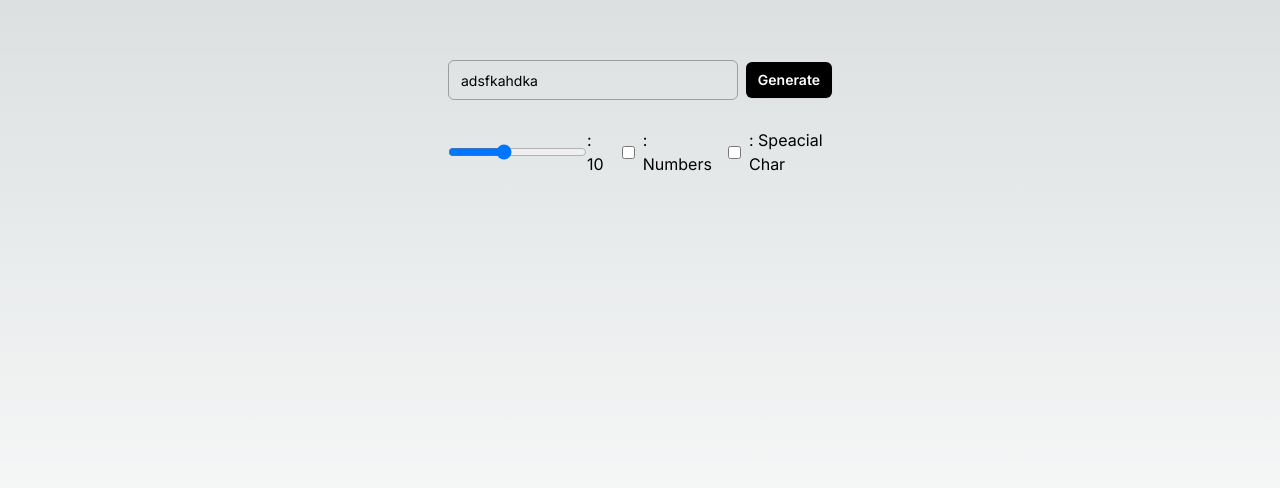
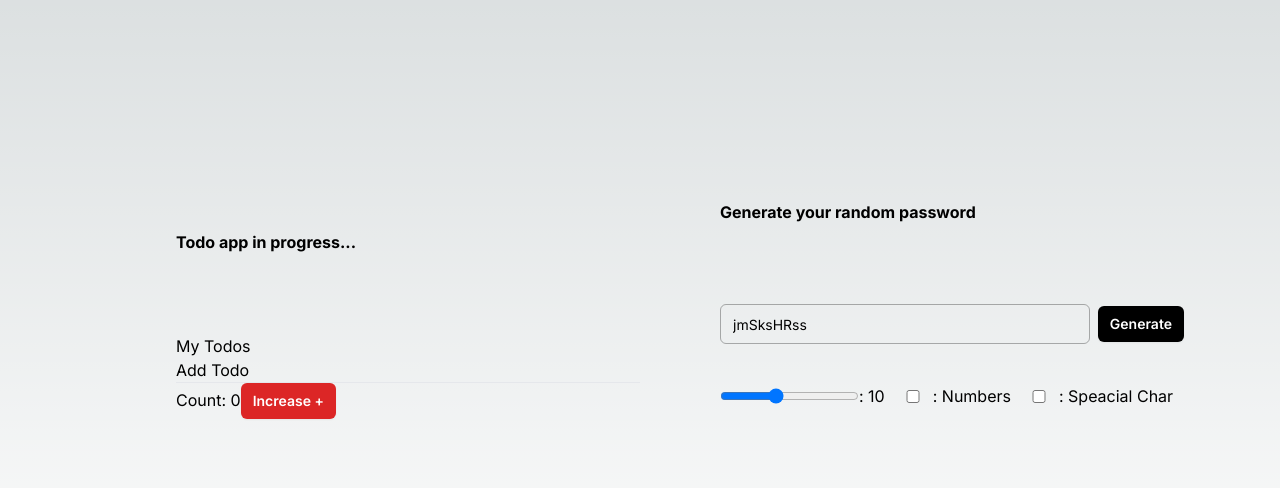
Before and after one commit to devprakashduve/password-generator, a Next.js app: page / in a window 1280 px wide. Shown: the part 116-604 px from the top of the page. Built offline with nearby package versions, Linux system fonts and the light colour scheme.

Commit message:
random password functionality improved and todo app started

```diff
--- a/src/app/page.tsx
+++ b/src/app/page.tsx
@@ -1,9 +1,10 @@
 "use client";
 
-import { useState } from "react";
+import { useState, useCallback, useEffect } from "react";
+import Todos from "./todo";
 
 export default function Home() {
-  const [randomPassword, setRandomPassword] = useState("adsfkahdka");
+  const [randomPassword, setRandomPassword] = useState("");
   const [passwordLength, setPasswordLength] = useState(10);
   const [numbers, setNumbers] = useState(false);
   const [speacialChar, setSpeacialChar] = useState(false);
@@ -19,8 +20,8 @@ export default function Home() {
   };
 
   const generatePassword = () => {
-    setRandomPassword("");
-    const char: string = "ABCDEFGHIJKLMNOPQRSTUVWXYZ";
+    // setRandomPassword("");
+    const char: string = "ABCDEFGHIJKLMNOPQRSTUVWXYZabcdefghjkmnpqrstuvwxyz";
     let val: any = "";
     val += char;
     if (numbers) {
@@ -35,20 +36,52 @@ export default function Home() {
       i < passwordLength;
       i += 1, j -= 1
     ) {
-      const index = Math.floor(Math.random() * val.length);
-      result += val[index];
+      const index = Math.floor(Math.random() * val.length+1);
+      result += val.charAt(index);
     }
     setRandomPassword(result);
+  }
+
+  useEffect(()=>{
+    generatePassword()
+  },[passwordLength,numbers,speacialChar])
+
+  const [count, setCount] = useState(0);
+  const [todos, setTodos] = useState([]);
+
+  const increment = () => {
+    setCount((c) => c + 1);
   };
+  const addTodo = useCallback(() => {
+    setTodos((prev) => [...prev, "New Todo"]);
+  },[todos]);
   return (
-    <main className="flex min-h-screen flex-col items-center justify-between p-24">
-      <div className="w-full  py-20 px-20 items-stretch  md:w-1/2">
+    <main className="flex min-h-screen flex-row items-center justify-between p-24">
+       <div className="w-1/2  py-20 mx-20 items-stretch  md:w-1/2">
+        <p className="font-bold my-20">Todo app in progress...</p>
+       <>
+      <Todos todos={todos} addTodo={addTodo} />
+      <hr />
+      <div>
+        Count: {count}
+
+        <button onClick={increment}
+    type="button"
+    className="rounded-md bg-red-600 px-3 py-2 text-sm font-semibold text-white shadow-sm hover:bg-red-600/80 focus-visible:outline focus-visible:outline-2 focus-visible:outline-offset-2 focus-visible:outline-red-600"
+  >
+    Increase +
+  </button>
+      </div>
+    </>
+       </div>
+      <div className="w-1/2  py-20  items-stretch  md:w-1/2">
+      <p className="font-bold my-20" >Generate your random password</p>
         <div className="flex w-full items-center space-x-2 ">
           <input
             className="flex h-10 w-full rounded-md border border-black/30 bg-transparent px-3 py-2 text-sm placeholder:text-gray-600 focus:outline-none focus:ring-1 focus:ring-black/30 focus:ring-offset-1 disabled:cursor-not-allowed disabled:opacity-50"
             type="text"
             placeholder="Random Password"
-            value={randomPassword}
+            defaultValue={randomPassword}
           />
           <button
             onClick={generatePassword}
@@ -68,7 +101,7 @@ export default function Home() {
             value={passwordLength}
             onChange={(e) => {
               changeLenght(e);
-              generatePassword();
+
             }}
           />
           : {passwordLength}
@@ -78,7 +111,7 @@ export default function Home() {
             name="addNumbers"
             onChange={() => {
               enableNumbers();
-              generatePassword();
+
             }}
             checked={numbers}
           />{" "}
@@ -89,7 +122,7 @@ export default function Home() {
             name="addSpecialCharacters"
             onChange={() => {
               enableSpecialChar();
-              generatePassword();
+
             }}
             checked={speacialChar}
           />
--- /dev/null
+++ b/src/app/todo.tsx
@@ -0,0 +1,15 @@
+import { memo } from "react";
+const Todos = ({ todos, addTodo }:any) => {
+    console.log("child render");
+    return (
+      <>
+        <h2>My Todos</h2>
+        {todos.map((todo:any, index:number) => {
+          return <p key={index}>{todo}</p>;
+        })}
+        <button onClick={addTodo}>Add Todo</button>
+      </>
+    );
+  };
+
+  export default memo(Todos);
```
